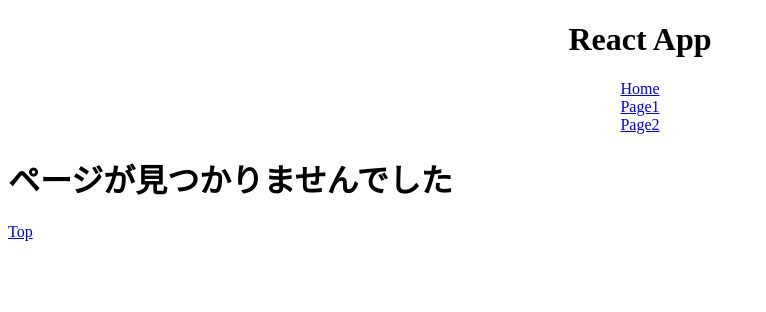
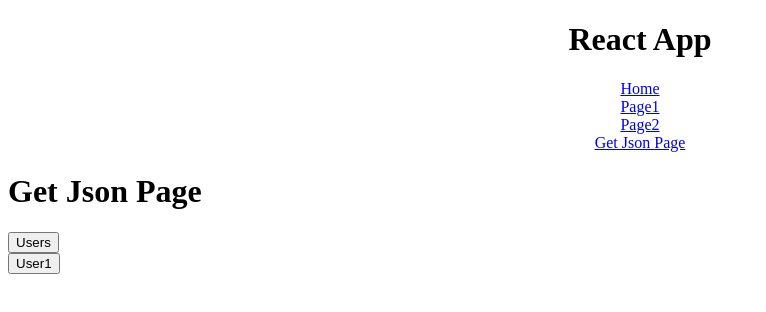
Before and after one commit to tsukamoto1783/react_udemy_2, a React (Create React App) app: page /get-json in a window 1280 px wide. Shown: the top 312 px of the page, without its empty margins (0-766 px from the left). Built offline with nearby package versions, Linux system fonts and the light colour scheme.

Commit message:
add: axios package

```diff
--- a/package.json
+++ b/package.json
@@ -6,6 +6,7 @@
     "@testing-library/jest-dom": "^5.17.0",
     "@testing-library/react": "^12.1.3",
     "@testing-library/user-event": "^13.5.0",
+    "axios": "^1.6.2",
     "react": "^17.0.2",
     "react-dom": "^17.0.2",
     "react-router-dom": "^5.3.0",
--- a/src/App.js
+++ b/src/App.js
@@ -58,6 +58,8 @@
         <Link to="/page1">Page1</Link>
         <br />
         <Link to="/page2">Page2</Link>
+        <br />
+        <Link to="/get-json">Get Json Page</Link>
       </div>
       <UserProvider >
         <Router />
--- /dev/null
+++ b/src/components/GetJson.jsx
@@ -0,0 +1,34 @@
+import axios from "axios";
+
+export const GetJson = () => {
+    const onClickUsers = () => {
+        axios.get("https://jsonplaceholder.typicode.com/users")
+            .then((res) => {
+                console.log(res.data);
+            })
+            .catch((err) => {
+                console.log(err);
+            });
+    };
+
+    const onClickUser1 = () => {
+        axios.get("https://jsonplaceholder.typicode.com/users/1")
+            .then((res) => {
+                console.log(res.data);
+            })
+            .catch((err) => {
+                console.log(err);
+            });
+
+    };
+
+    return (
+        <>
+            <h1>Get Json Page</h1>
+            <button onClick={onClickUsers}>Users</button>
+            <br />
+            <button onClick={onClickUser1}>User1</button>
+        </>
+    )
+
+};
--- a/src/router/Router.jsx
+++ b/src/router/Router.jsx
@@ -6,6 +6,7 @@
 import { page1Routes } from "./Page1Routes";
 import { page2Routes } from "./Page2Routes";
 import { Page404 } from "../components/Page404";
+import { GetJson } from "../components/GetJson";
 
 
 
@@ -49,6 +50,11 @@
                     </Switch>
                 )}
             />
+
+            <Route path="/get-json">
+                <GetJson />
+            </Route>
+
             <Route path="*">
                 <Page404 />
             </Route>
```
Also changed, not shown: 1 other file (tests, documents, lock files or other folders).
